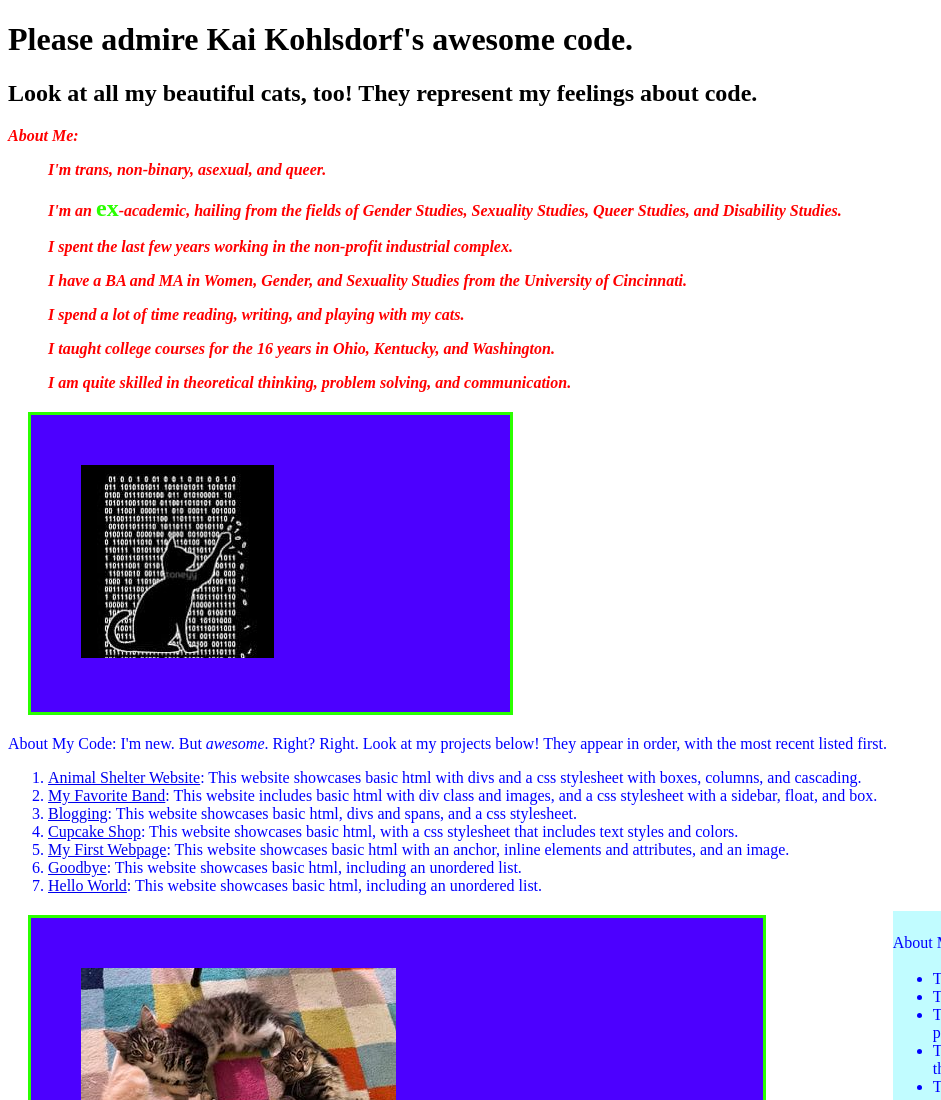
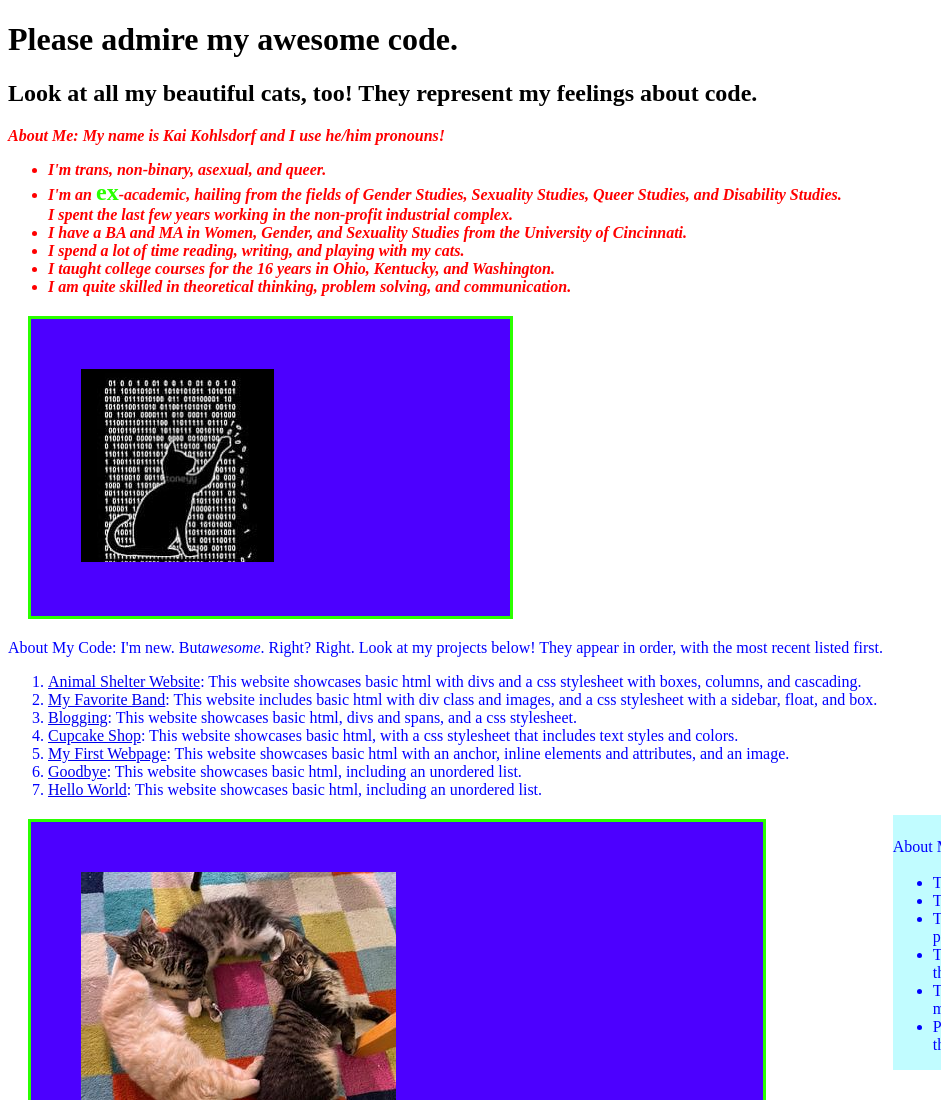
Before and after one commit to KaiKohlsdorf/kai-portfolio, a plain HTML site: page index.html in a window 1280 px wide. Shown: the top 1100 px of the page, without its empty margins (0-941 px from the left). Drawn offline with Linux system fonts and the light colour scheme.

```diff
--- a/css/styles.css
+++ b/css/styles.css
@@ -13,6 +13,7 @@
   background-color: rgb(76, 0, 255);
   margin: 20px;
 }
+
 .unimportant {
   color: red;
   font-style: italic;
--- a/index.html
+++ b/index.html
@@ -5,18 +5,20 @@
   <title>Kai's Portfolio</title>
 </head>
 <body>
-  <h1>Please admire Kai Kohlsdorf's awesome code.</h1>
+  <h1>Please admire my awesome code.</h1>
   <h2>Look at all my beautiful cats, too! They represent my feelings about code.</h2>
 
   <div class="unimportant">
-    <p>About Me:
-      <ul>I'm trans, non-binary, asexual, and queer.</ul>
-      <ul>I'm an <span class="highlight">ex</span>-academic, hailing from the fields of Gender Studies, Sexuality Studies, Queer Studies, and Disability Studies.</ul>
-      <ul>I spent the last few years working in the non-profit industrial complex.</ul>
-      <ul>I have a BA and MA in Women, Gender, and Sexuality Studies from the University of Cincinnati.</ul>
-      <ul>I spend a lot of time reading, writing, and playing with my cats.</ul>
-      <ul>I taught college courses for the 16 years in Ohio, Kentucky, and Washington.</ul>
-      <ul>I am quite skilled in theoretical thinking, problem solving, and communication.</ul>
+    <p>About Me: My name is Kai Kohlsdorf and I use he/him pronouns!
+      <ul>
+        <li>I'm trans, non-binary, asexual, and queer.</li>
+        <li>I'm an <span class="highlight">ex</span>-academic, hailing from the fields of Gender Studies, Sexuality Studies, Queer Studies, and Disability Studies.</li>
+        <lil>I spent the last few years working in the non-profit industrial complex.</li>
+        <li>I have a BA and MA in Women, Gender, and Sexuality Studies from the University of Cincinnati.</li>
+        <li>I spend a lot of time reading, writing, and playing with my cats.</li>
+        <li>I taught college courses for the 16 years in Ohio, Kentucky, and Washington.</li>
+        <li>I am quite skilled in theoretical thinking, problem solving, and communication.</li>
+      </ul>
     </p>
   </div>
 
@@ -24,7 +26,7 @@
     <img src="img/kai-coding-cat.jpeg" alt="This is a picture of a cat playing with binary code on a black screen."></div>
 
   <div class="important">
-    <p>About My Code: I'm new. But <em>awesome</em>. Right? Right. Look at my projects below! They appear in order, with the most recent listed first.</p>
+    <p>About My Code: I'm new. But<em>awesome</em>. Right? Right. Look at my projects below! They appear in order, with the most recent listed first.</p>
       <ol>
         <li><a href="https://github.com/KaiKohlsdorf/animal-shelter-website">Animal Shelter Website</a>: This website showcases basic html with divs and a css stylesheet with boxes, columns, and cascading.</li>
         <li><a href="https://github.com/KaiKohlsdorf/My_Favorite_Band">My Favorite Band</a>: This website includes basic html with div class and images, and a css stylesheet with a sidebar, float, and box.</li>
@@ -48,7 +50,6 @@
     </div>
   </div>
 
-
   <div class="box2">
     <img src="img/kai-representation.jpeg" alt="These are my cats as babies. They arranged themselves in a circle on their own, tip to toe."></div>
 
```
Also changed, not shown: 1 other file.
